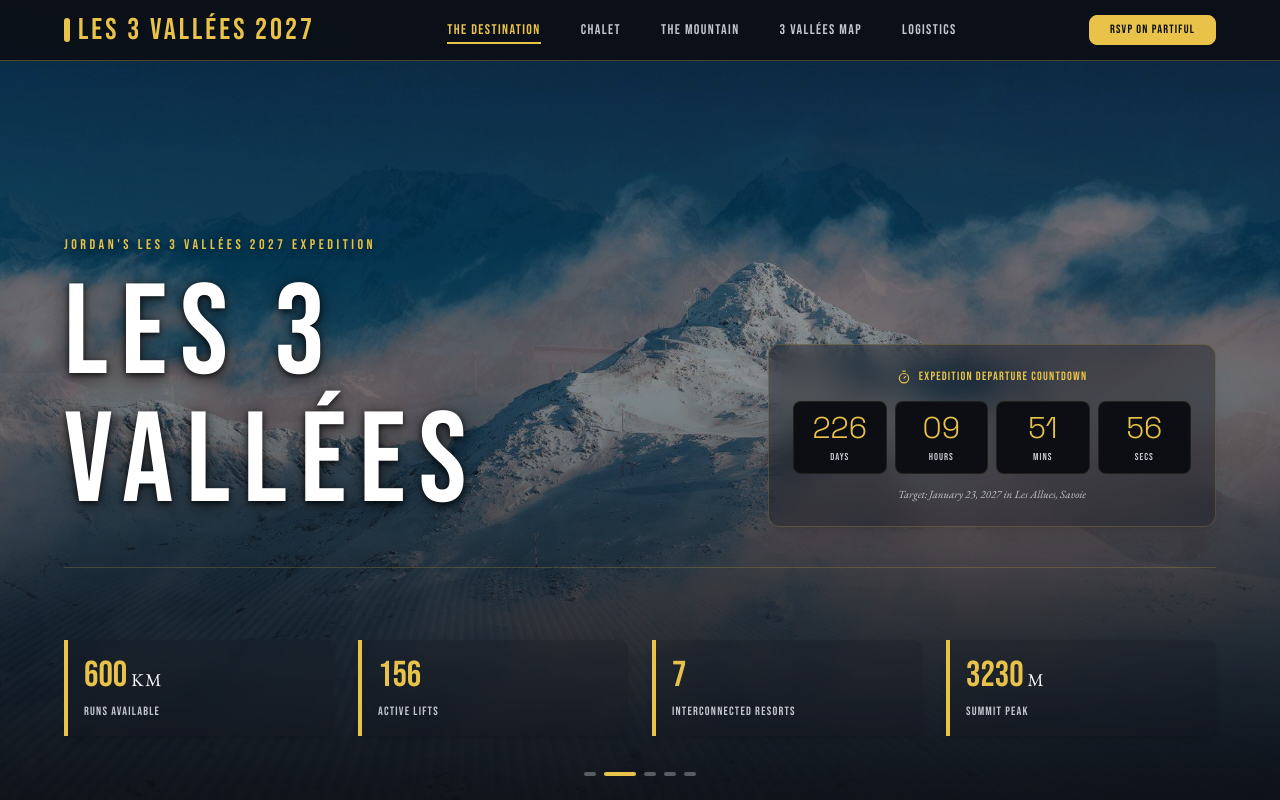
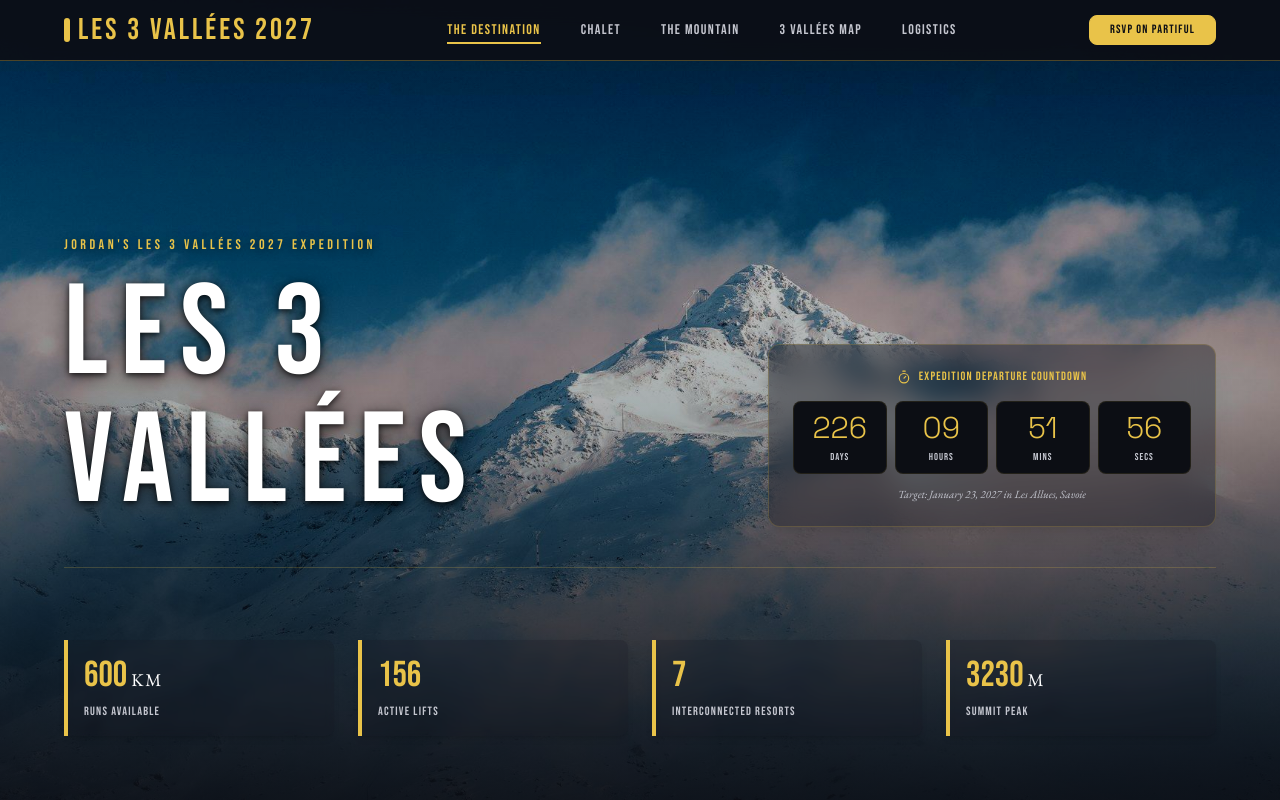
Before and after one commit to JordanGoodridge/alps, a React (Vite) app: page / in a window 1280 px wide. Shown: the top 800 px of the page. Built offline with nearby package versions, Linux system fonts and the light colour scheme.

Commit message:
feat: keep only hero 2 and 4, disable slideshow, and randomly choose background on load

```diff
--- a/src/App.tsx
+++ b/src/App.tsx
@@ -32,13 +32,10 @@ import {
   X
 } from "lucide-react";
 
-// Hero Rotating Background Images
+// Hero Background Images (Randomly selected on load)
 const HERO_IMAGES = [
-  { url: `${import.meta.env.BASE_URL}assets/.aistudio/hero.jpg`, alt: "Majestic mountains on Bluebird sky expedition" },
   { url: `${import.meta.env.BASE_URL}assets/.aistudio/hero2.jpg`, alt: "Alpine peaks bathed in golden light" },
-  { url: `${import.meta.env.BASE_URL}assets/.aistudio/hero3.jpg`, alt: "Pristine powder slopes under clear skies" },
-  { url: `${import.meta.env.BASE_URL}assets/.aistudio/hero4.jpg`, alt: "Snow-covered valleys at dawn" },
-  { url: `${import.meta.env.BASE_URL}assets/.aistudio/hero5.webp`, alt: "Panoramic alpine vista" },
+  { url: `${import.meta.env.BASE_URL}assets/.aistudio/hero4.jpg`, alt: "Snow-covered valleys at dawn" }
 ];
 
 // Chalet Carousel Hotlinked Images
@@ -209,8 +206,8 @@ export default function App() {
   const [carouselIndex, setCarouselIndex] = useState(1); // Standard starts at 1
   const carouselInterval = useRef<NodeJS.Timeout | null>(null);
 
-  // Hero Rotation State
-  const [heroIndex, setHeroIndex] = useState(0);
+  // Hero Background State (randomly initialized on load)
+  const [heroIndex] = useState(() => Math.floor(Math.random() * 2));
 
   // Countdown State
   const [timeLeft, setTimeLeft] = useState({ days: 0, hours: 0, minutes: 0, seconds: 0 });
@@ -265,13 +262,7 @@ export default function App() {
     return () => clearInterval(interval);
   }, []);
 
-  // Hero Image Auto-Rotation
-  useEffect(() => {
-    const heroTimer = setInterval(() => {
-      setHeroIndex((prev) => (prev + 1) % HERO_IMAGES.length);
-    }, 6000);
-    return () => clearInterval(heroTimer);
-  }, []);
+
 
   // Handle Carousel Rotation
   const handleNextSlide = () => {
@@ -488,35 +479,15 @@ export default function App() {
         id="hero"
         className="relative min-h-screen flex flex-col justify-end pt-28 pb-16 px-6 md:px-16 bg-[#0c0e14] overflow-hidden"
       >
-        {/* Rotating Hero Background Images */}
+        {/* Hero Background Image */}
         <div className="absolute inset-0 z-0">
-          <AnimatePresence mode="sync">
-            <motion.img
-              key={heroIndex}
-              src={HERO_IMAGES[heroIndex].url}
-              alt={HERO_IMAGES[heroIndex].alt}
-              className="absolute inset-0 w-full h-full object-cover object-[center_75%] contrast-[1.15] brightness-[0.85] saturate-[1.25]"
-              initial={{ opacity: 0, scale: 1.05 }}
-              animate={{ opacity: 1, scale: 1 }}
-              exit={{ opacity: 0 }}
-              transition={{ duration: 1.5, ease: "easeInOut" }}
-              referrerPolicy="no-referrer"
-            />
-          </AnimatePresence>
+          <img
+            src={HERO_IMAGES[heroIndex].url}
+            alt={HERO_IMAGES[heroIndex].alt}
+            className="absolute inset-0 w-full h-full object-cover object-[center_75%] contrast-[1.15] brightness-[0.85] saturate-[1.25]"
+            referrerPolicy="no-referrer"
+          />
           <div className="absolute inset-0 bg-gradient-to-t from-[#0c0e14]/90 via-[#0c0e14]/25 to-transparent z-[1]"></div>
-
-          {/* Hero slide indicators */}
-          <div className="absolute bottom-6 left-1/2 -translate-x-1/2 z-[2] flex gap-2">
-            {HERO_IMAGES.map((_, idx) => (
-              <button
-                key={idx}
-                onClick={() => setHeroIndex(idx)}
-                className={`h-1 rounded-full transition-all duration-500 ${
-                  heroIndex === idx ? "w-8 bg-[#e9c349]" : "w-3 bg-white/30 hover:bg-white/50"
-                }`}
-              />
-            ))}
-          </div>
         </div>
 
         <div className="relative z-10 max-w-7xl mx-auto w-full">
```
